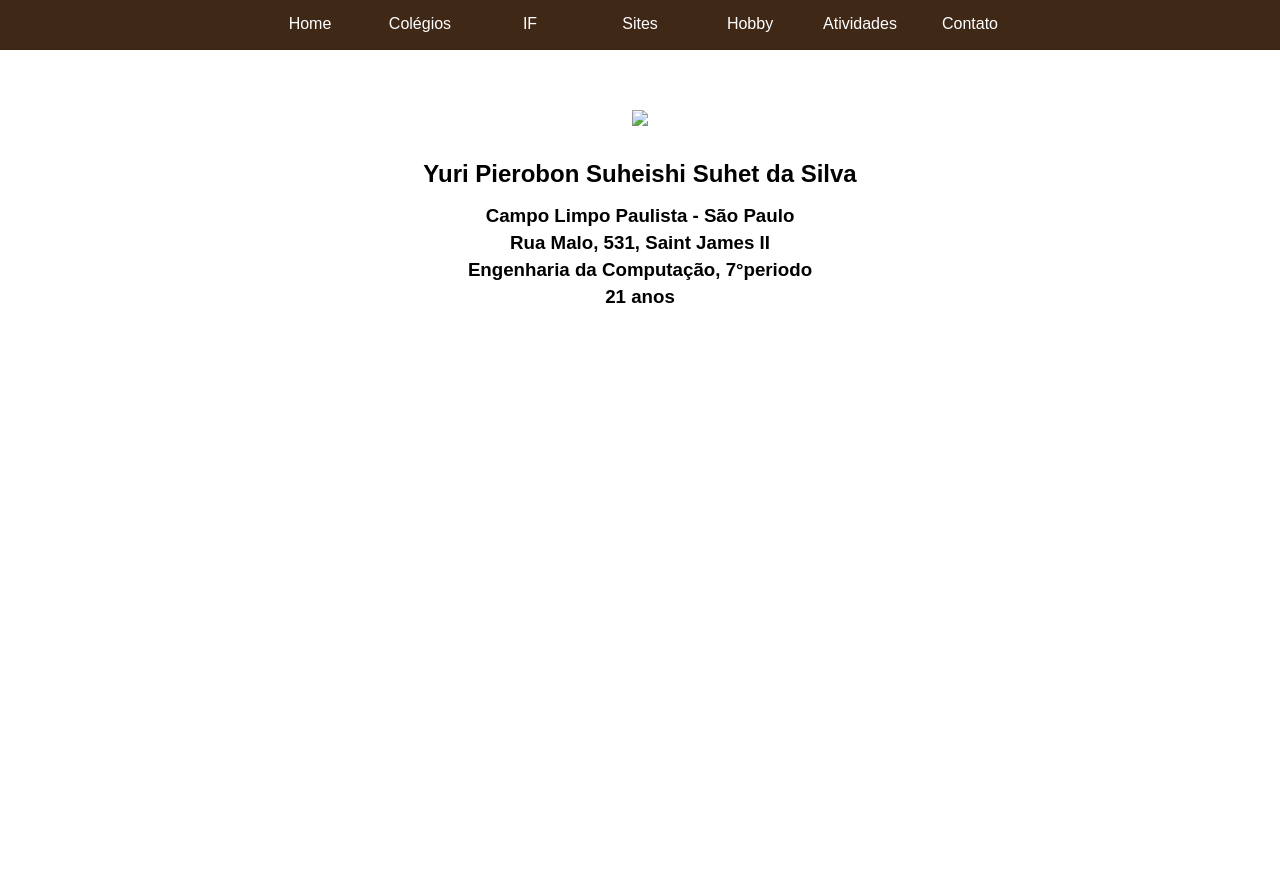
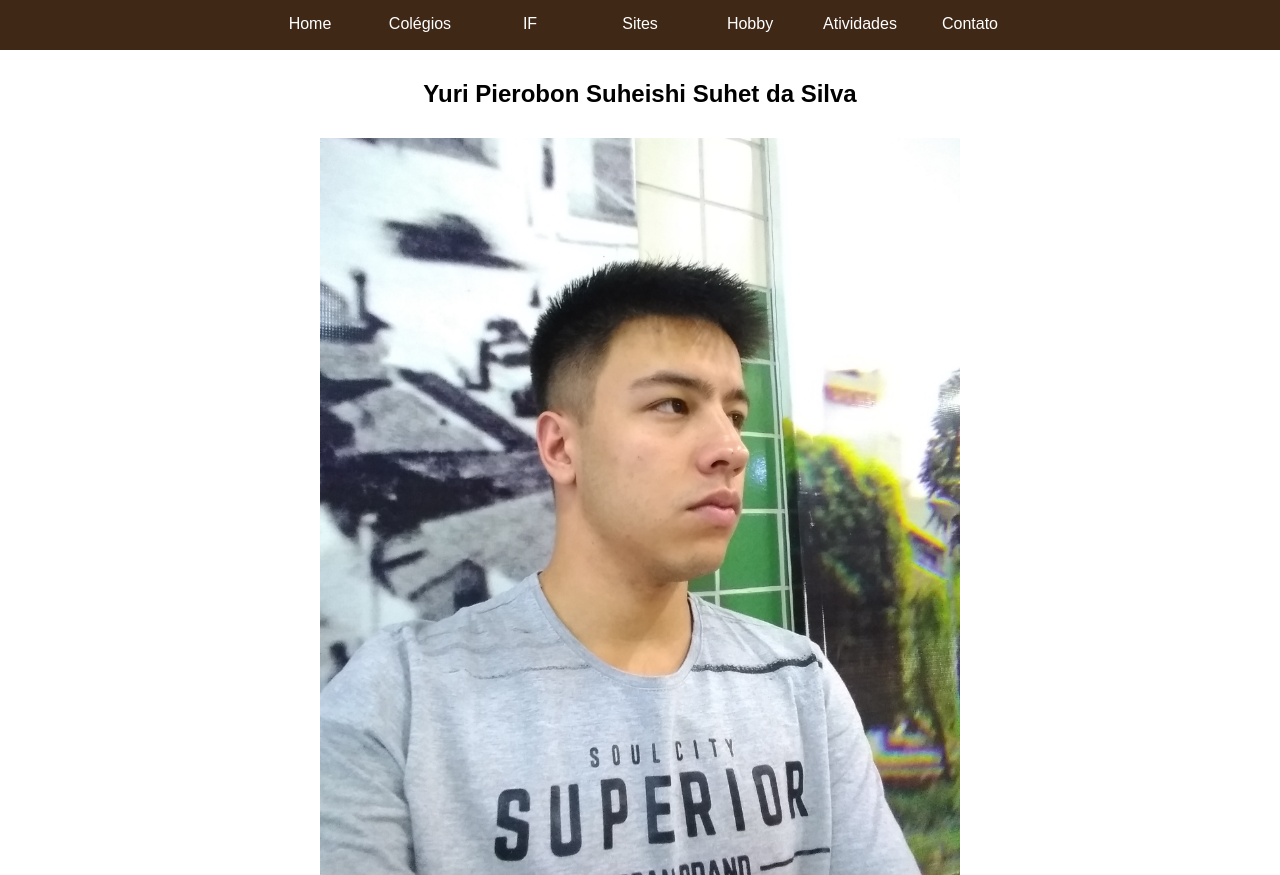
Before and after one commit to YuriSuheishi/SitesWeb1, a plain HTML site: page Trabalho Site Pessoal/index.html in a window 1280 px wide. Shown: the top 875 px of the page. Before the commit the page ends 800 px from the top, so only its background shows below. Drawn offline with Linux system fonts and the light colour scheme.

Commit message:
imagens site pessoal

```diff
--- a/Trabalho Site Pessoal/index.html
+++ b/Trabalho Site Pessoal/index.html
@@ -195,10 +195,10 @@
 		</ul>
 	</nav>
 
-	<div class="space1"></div>
-	<p><img src="img/foto.jpg" width=100%px > </p>
 	<div class="space2"></div>
-	<div class="style"><p><h2>Yuri Pierobon Suheishi Suhet da Silva</h2></p></div>
+	<p><h2>Yuri Pierobon Suheishi Suhet da Silva</h2></p>
+	<div class="space2"></div>
+	<p><img src="img/foto.jpg" width=50%px > </p>
 	<div class="space3"></div>
 	<p><h3><b> Campo Limpo Paulista - São Paulo     </h3></b> </p>
 	<div class="space3"></div>
```
Also changed, not shown: Trabalho Site Pessoal/colegios.html (+5 -3 lines), Trabalho Site Pessoal/img/alfa.jpg (added), Trabalho Site Pessoal/img/divino.jpg (added), Trabalho Site Pessoal/img/foto.jpg (added), Trabalho Site Pessoal/img/if.png (added), Trabalho Site Pessoal/img/op.gg.png (added), Trabalho Site Pessoal/img/saikai.png (added), Trabalho Site Pessoal/img/superanimes.png (added), 2 other files.
